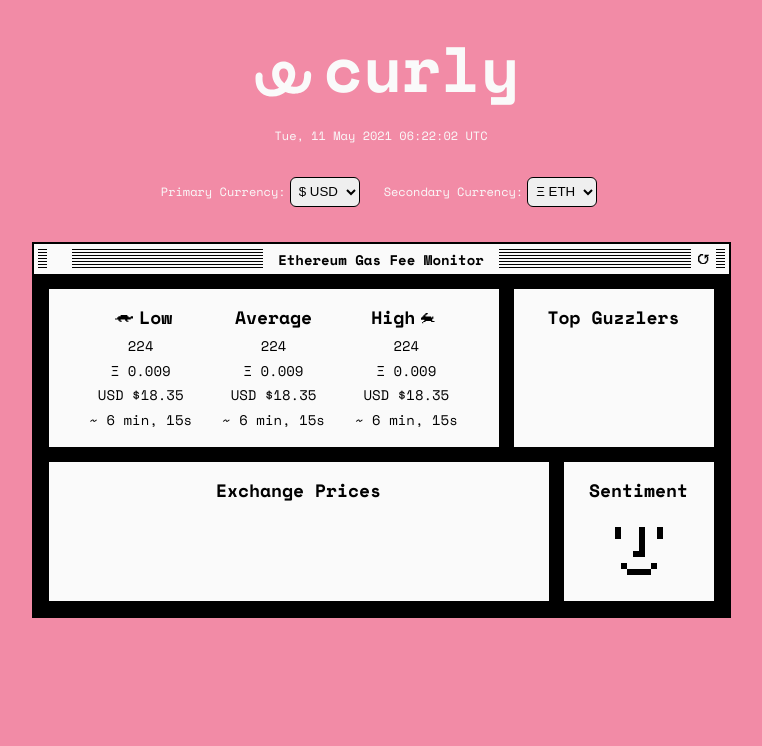
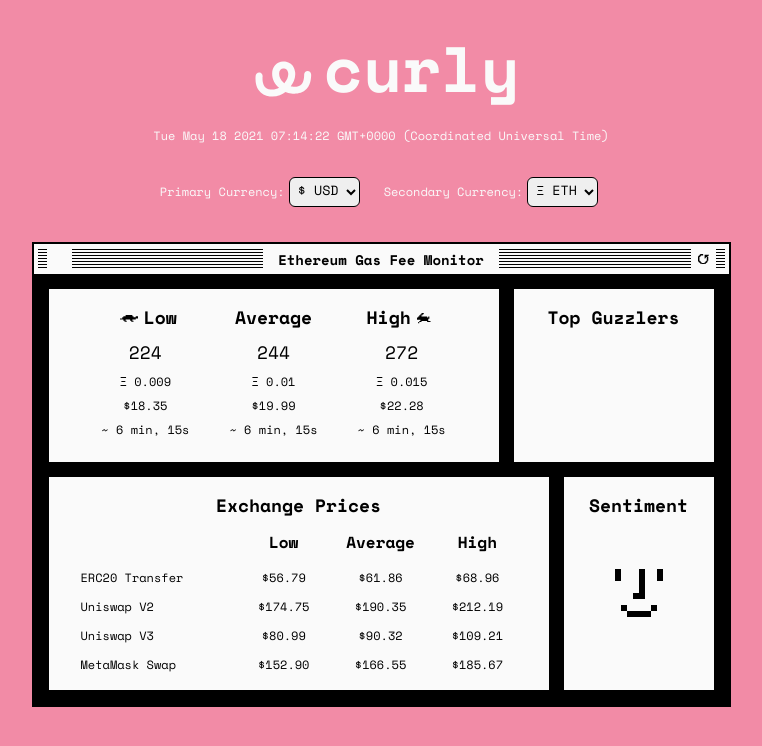
Before and after one commit to oisa/curly, a React (Create React App) app: page / in a window 1280 px wide. Shown: the top 746 px of the page, without its empty margins (259-1021 px from the left). Built offline with nearby package versions, Linux system fonts and the light colour scheme.

Commit message:
Adds Exchange Prices module.

```diff
--- a/src/App.css
+++ b/src/App.css
@@ -18,6 +18,16 @@
   --font-m: 14px;
   --font-s: 12px;
   --font-xs: 10px;
+
+  /* ----- Padding standards ----- */
+
+  --padding-titles: 15px;
+
+  /* ----- Line weight standards ----- */
+
+  --line-weight-l: 4px;
+  --line-weight-m: 2px;
+  --line-weight-s: 1px;
 
 }
 
@@ -98,12 +108,13 @@
 }
 
 .currency-selection > select {
-  padding: 4px;
+  padding: 2px 4px 4px 4px;
   margin: 4px;
   height: 30px;
   outline: none;
   border: 1px rgb(var(--primary-window)) solid;
   border-radius: 6px;
+  font-family: 'Space Mono', monospace;
 }
 
 
@@ -171,6 +182,7 @@
   justify-content: center;
   background-color: rgb(var(--secondary-window));
   height: 30px;
+  cursor: grab;
 }
 
 .bar-background {
@@ -243,9 +255,6 @@
   height: 10px;
   border: solid black;
   border-width: 0 0 3px 0;
-  /* -webkit-transform: rotate(90deg);
-  -ms-transform: rotate(90deg);
-  transform: rotate(90deg); */
 }
 
 .checkmark:after {
@@ -298,7 +307,6 @@
 }
 
 
-
 /* ----- Eth Gas Fees Feed Widget ------ */
 
 /* Gas Fees Feed */
@@ -312,13 +320,18 @@
 }
 
 .eth-gas-fees-feed-low, .eth-gas-fees-feed-average, .eth-gas-fees-feed-high {
-  padding: 15px;
+  padding: var(--padding-titles) 20px 20px 20px;
   text-align: center;
 }
 
-.eth-gas-fees-feed-gwei-value, .eth-gas-fees-feed-eth-value, .eth-gas-fees-feed-primary-currency-value, .eth-gas-fees-feed-transfer-duration {
-  font-size: var(--font-m);
-  line-height: 1.75;
+.eth-gas-fees-feed-gwei-value {
+  font-size: var(--font-l);
+  line-height: 2;
+}
+
+.eth-gas-fees-feed-eth-value, .eth-gas-fees-feed-primary-currency-value, .eth-gas-fees-feed-transfer-duration {
+  font-size: var(--font-s);
+  line-height: 2;
 }
 
 /* Top Guzzlers Module */
@@ -330,7 +343,7 @@
 
 .eth-gas-fees-top-guzzlers-title {
   text-align: center;
-  padding: 15px;
+  padding: var(--padding-titles);
 }
 
 /* Exchange Prices Module */
@@ -345,23 +358,53 @@
 }
 
 .eth-gas-fees-exchange-prices-title {
-  padding: 15px;
+  padding: var(--padding-titles);
 }
 
 /* Market Sentiment Module */
+
 .eth-gas-fees-market-sentiment-container {
+  min-height: 150px;
   width: 150px;
   color: rgb(var(--primary-window));
   background-color: rgb(var(--secondary-window));
   display: flex;
   flex-direction: column;
   align-items: center;
+  position: relative;
 }
 
 .eth-gas-fees-market-sentiment-title {
-  padding: 15px;
+  padding: var(--padding-titles);
 }
 
 .eth-gas-fees-market-sentiment-value {
-  padding: 5px 10px 20px 10px;
+  position: absolute;
+  margin-top: calc(var(--padding-titles) * -1);
+  display: flex;
+  align-self: center;
+  justify-content: center;
+  top: 50%;
 }
+
+/* Exchange Prices */
+
+.responsive-table {
+  margin: -10px 0 10px 0;
+  width: 90%;
+}
+
+th {
+  text-align: center;
+  padding-bottom: 8px;
+}
+
+td {
+  text-align: center;
+  font-size: var(--font-s);
+  padding: 5px;
+}
+
+td:nth-of-type(1) {
+  text-align: left;
+}
--- a/src/components/EthGasMonitorWidgetModules/EthGasFeesExchangePrices.js
+++ b/src/components/EthGasMonitorWidgetModules/EthGasFeesExchangePrices.js
@@ -4,6 +4,46 @@
       <h3 className="eth-gas-fees-exchange-prices-title">
         Exchange Prices
       </h3>
+
+      <table className="responsive-table">
+
+        <tr>
+          <th></th>
+          <th>Low</th>
+          <th>Average</th>
+          <th>High</th>
+        </tr>
+
+        <tr>
+          <td>ERC20 Transfer</td>
+          <td>$56.79</td>
+          <td>$61.86</td>
+          <td>$68.96</td>
+        </tr>
+
+        <tr>
+          <td>Uniswap V2</td>
+          <td>$174.75</td>
+          <td>$190.35</td>
+          <td>$212.19</td>
+        </tr>
+
+        <tr>
+          <td>Uniswap V3</td>
+          <td>$80.99</td>
+          <td>$90.32</td>
+          <td>$109.21</td>
+        </tr>
+
+        <tr>
+          <td>MetaMask Swap</td>
+          <td>$152.90</td>
+          <td>$166.55</td>
+          <td>$185.67</td>
+        </tr>
+
+      </table>
+
     </div>
   );
 }
--- a/src/components/EthGasMonitorWidgetModules/EthGasFeesFeed.js
+++ b/src/components/EthGasMonitorWidgetModules/EthGasFeesFeed.js
@@ -14,7 +14,7 @@
           Ξ 0.009
         </div>
         <div className="eth-gas-fees-feed-primary-currency-value">
-          USD $18.35
+          $18.35
         </div>
         <div className="eth-gas-fees-feed-transfer-duration">
           ~ 6 min, 15s
@@ -24,13 +24,13 @@
       <div className="eth-gas-fees-feed-average">
         <h3>Average</h3>
         <div className="eth-gas-fees-feed-gwei-value">
-          224
+          244
         </div>
         <div className="eth-gas-fees-feed-eth-value">
-          Ξ 0.009
+          Ξ 0.01
         </div>
         <div className="eth-gas-fees-feed-primary-currency-value">
-          USD $18.35
+          $19.99
         </div>
         <div className="eth-gas-fees-feed-transfer-duration">
           ~ 6 min, 15s
@@ -40,13 +40,13 @@
       <div className="eth-gas-fees-feed-high">
         <h3>High<IconFastHare /></h3>
         <div className="eth-gas-fees-feed-gwei-value">
-          224
+          272
         </div>
         <div className="eth-gas-fees-feed-eth-value">
-          Ξ 0.009
+          Ξ 0.015
         </div>
         <div className="eth-gas-fees-feed-primary-currency-value">
-          USD $18.35
+          $22.28
         </div>
         <div className="eth-gas-fees-feed-transfer-duration">
           ~ 6 min, 15s
--- a/src/components/Header.js
+++ b/src/components/Header.js
@@ -2,6 +2,9 @@
 import IconArrowDropdown from '../assets/IconArrowDropdown';
 
 const Header = () => {
+
+  let currentTimeAndDate = Date();
+
   return(
     <header>
       <div className="center-container">
@@ -12,17 +15,17 @@
         </div>
 
         <div className="header-time">
-          <p>Tue, 11 May 2021 06:22:02 UTC</p>
+          <p>{currentTimeAndDate}</p>
         </div>
 
         <div className="currency-section">
 
           <div className="currency-selection">
-            <p>Primary Currency:</p>
+            <p>Primary Currency: </p>
             <select>
               <option value="USD">$ USD</option>
               <option value="AUD">$ AUD</option>
-              <option value="BTC">BTC</option>
+              <option value="BTC">₿ BTC</option>
               <option value="ETH">Ξ ETH</option>
             </select>
           </div>
@@ -31,7 +34,7 @@
             <p>Secondary Currency:</p>
             <select>
               <option value="ETH">Ξ ETH</option>
-              <option value="BTC">BTC</option>
+              <option value="BTC">₿ BTC</option>
               <option value="USD">$ USD</option>
               <option value="AUD">$ AUD</option>
             </select>
```
